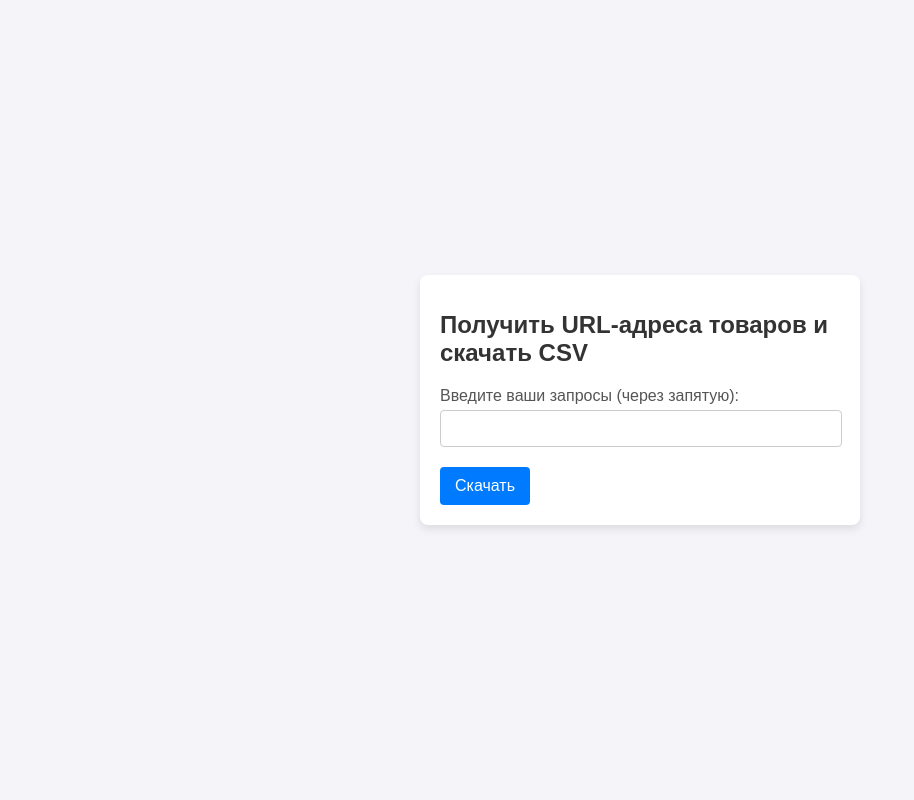
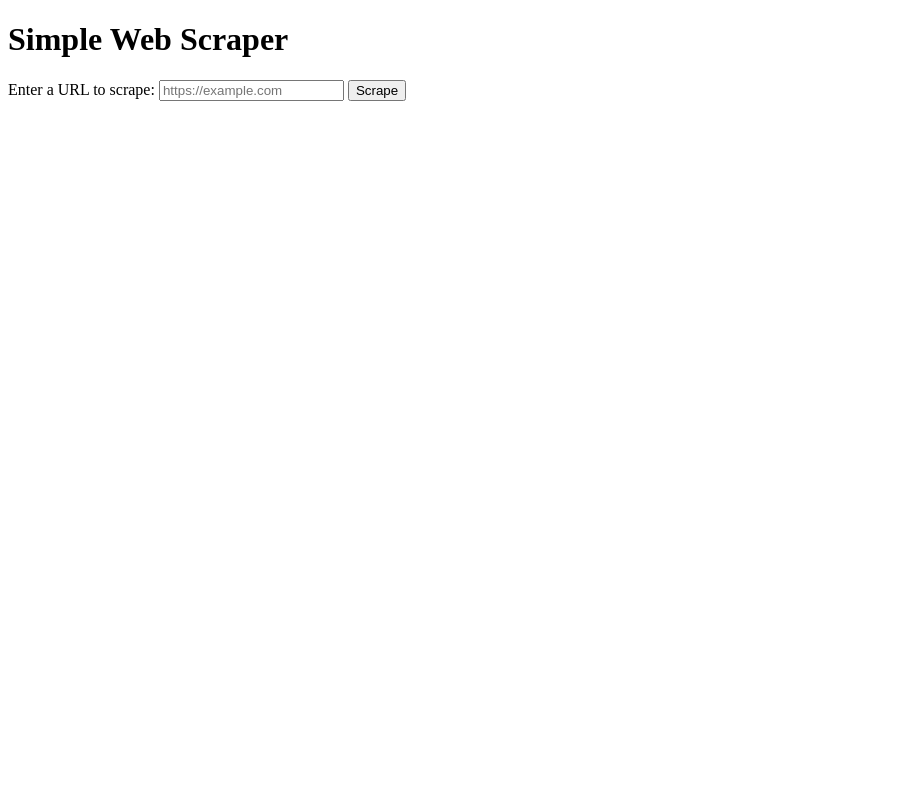
Before and after one commit to Smirnov-Artem/Avito-Parser, a Flask app: page / in a window 1280 px wide. Shown: the whole page, without its empty margins (0-914 px from the left). Run offline with Flask 3, Linux system fonts and the light colour scheme.

Commit message:
Update index.html

```diff
--- a/templates/index.html
+++ b/templates/index.html
@@ -1,67 +1,26 @@
 <!DOCTYPE html>
-<html lang="ru">
+<html lang="en">
 <head>
     <meta charset="UTF-8">
     <meta name="viewport" content="width=device-width, initial-scale=1.0">
-    <title>URL Fetcher</title>
-    <style>
-        body {
-            font-family: Arial, sans-serif;
-            background-color: #f4f4f9;
-            margin: 0;
-            padding: 0;
-            display: flex;
-            justify-content: center;
-            align-items: center;
-            height: 100vh;
-        }
-        .container {
-            background-color: #ffffff;
-            padding: 20px;
-            border-radius: 8px;
-            box-shadow: 0 4px 8px rgba(0, 0, 0, 0.1);
-            max-width: 400px;
-            width: 100%;
-        }
-        h1 {
-            font-size: 1.5em;
-            margin-bottom: 20px;
-            color: #333;
-        }
-        label {
-            font-size: 1em;
-            color: #555;
-        }
-        input[type="text"] {
-            width: calc(100% - 20px);
-            padding: 10px;
-            margin-top: 5px;
-            margin-bottom: 20px;
-            border: 1px solid #ccc;
-            border-radius: 4px;
-        }
-        button {
-            background-color: #007bff;
-            color: #ffffff;
-            border: none;
-            padding: 10px 15px;
-            border-radius: 4px;
-            cursor: pointer;
-            font-size: 1em;
-        }
-        button:hover {
-            background-color: #0056b3;
-        }
-    </style>
+    <title>Web Scraper</title>
 </head>
 <body>
-    <div class="container">
-        <h1>Получить URL-адреса товаров и скачать CSV</h1>
-        <form method="post">
-            <label for="queries">Введите ваши запросы (через запятую):</label><br>
-            <input type="text" id="queries" name="queries" required><br>
-            <button type="submit">Скачать</button>
-        </form>
-    </div>
+    <h1>Simple Web Scraper</h1>
+    <form method="POST" action="/">
+        <label for="url">Enter a URL to scrape:</label>
+        <input type="text" id="url" name="url" placeholder="https://example.com" required>
+        <button type="submit">Scrape</button>
+    </form>
+
+    {% if error_message %}
+        <p style="color: red;">{{ error_message }}</p>
+    {% endif %}
+
+    {% if result %}
+        <h2>Results for: <a href="{{ result.url }}" target="_blank">{{ result.url }}</a></h2>
+        <p><strong>Title:</strong> {{ result.title }}</p>
+        <p><strong>First paragraph:</strong> {{ result.paragraph }}</p>
+    {% endif %}
 </body>
 </html>
```
